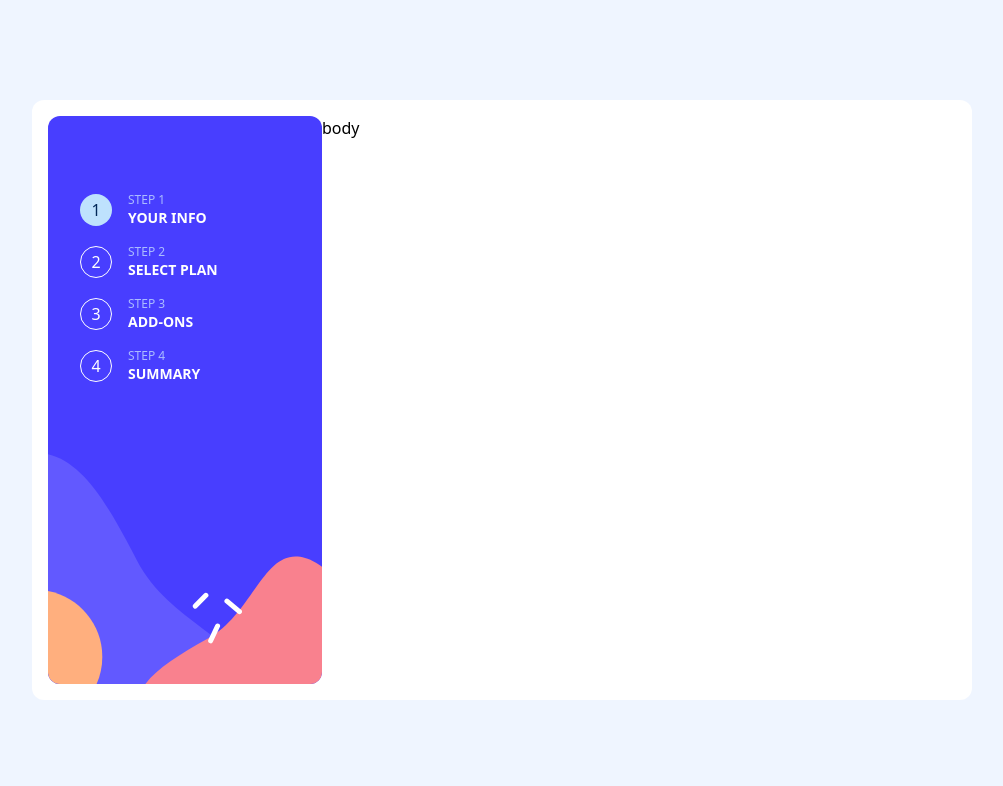
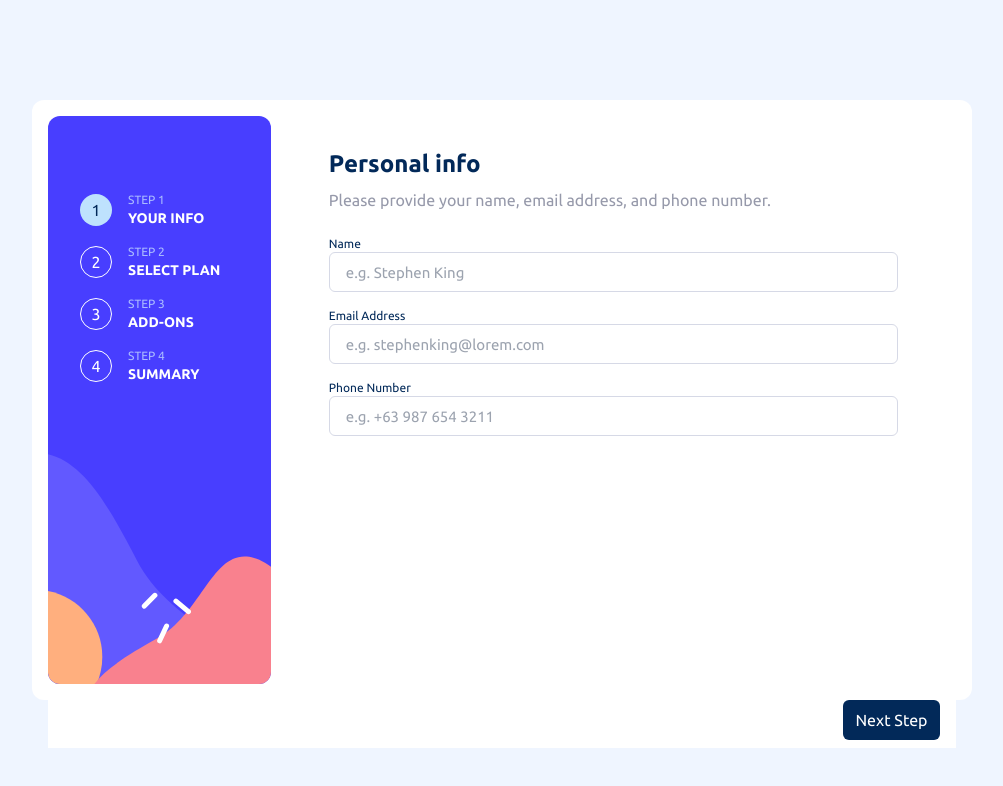
Before and after one commit to brailecg/fm-multistep, a Next.js app: page / in a window 1280 px wide. Shown: the top 786 px of the page, without its empty margins (138-1141 px from the left). Built offline with nearby package versions, Linux system fonts and the light colour scheme.

Commit message:
update with footer - still being worked on

```diff
--- /dev/null
+++ b/components/Footer.jsx
@@ -0,0 +1,18 @@
+import React from "react";
+
+const Footer = ({ step = 1 }) => {
+  return (
+    <div
+      className={` z-50 p-4 h-16 sticky bottom-0 w-full bg-white flex justify-between `}>
+      <div>
+        {step > 1 && <button className={` text-fmgrey-grey`}>Go Back</button>}
+      </div>
+      <button
+        className={` w-[97px] h-[40px] hover:bg-fmblue-lightdark bg-fmblue-dark rounded-md text-white`}>
+        Next Step
+      </button>
+    </div>
+  );
+};
+
+export default Footer;
--- /dev/null
+++ b/components/FormInput.jsx
@@ -0,0 +1,26 @@
+import React from "react";
+
+export const FormInput = ({ label, placeholder, error, labelFor }) => {
+  return (
+    <div className={` flex flex-col`}>
+      <label
+        htmlFor={labelFor}
+        className={` text-xs text-fmblue-dark flex justify-between`}>
+        <span>{label}</span>
+        {error && (
+          <span className={` text-fmred-red font-bold`}>
+            This field is required.
+          </span>
+        )}
+      </label>
+      <input
+        type="text"
+        id={labelFor}
+        placeholder={placeholder}
+        className={` hover:border-fmblue-one border ${
+          error ? "border-fmred-red" : "border-fmgrey-greylight"
+        }  rounded-md h-10 px-4  placeholder:text-[15px]`}
+      />
+    </div>
+  );
+};
--- a/components/Layout.jsx
+++ b/components/Layout.jsx
@@ -1,14 +1,25 @@
 import React from "react";
 import Nav from "./Nav";
+
+import { Inter, Ubuntu } from "next/font/google";
+import Footer from "./Footer";
+
+const inter = Inter({ subsets: ["latin"] });
+const ubuntu = Ubuntu({ subsets: ["latin"], weight: ["400", "700"] });
 
 const Layout = ({ children }) => {
   return (
     <main
-      className={` flex justify-center md:items-center bg-fmblue-lightest h-screen`}>
+      className={` flex flex-col items-center md:justify-center bg-fmblue-lightest h-screen ${ubuntu.className}`}>
       <div
-        className={` bg-inherit md:bg-white md:rounded-xl md:p-4 md:h-[600px] w-[365px] md:w-[940px] md:flex relative`}>
-        <Nav />
-        {children}
+        className={` bg-inherit md:bg-white md:rounded-xl md:p-4 md:h-[600px] w-[365px] md:w-[940px]`}>
+        <div className={` h-full md:flex relative`}>
+          <Nav />
+          <div className={` h-14 relative w-full flex justify-center`}>
+            {children}
+          </div>
+        </div>
+        <Footer />
       </div>
     </main>
   );
--- a/components/Nav.jsx
+++ b/components/Nav.jsx
@@ -16,7 +16,7 @@ const Nav = () => {
   const [activeStep, setActiveStep] = useState(1);
   return (
     <nav
-      className={` rounded-none md:rounded-xl px-0 py-0 md:px-8 md:py-10 flex overflow-hidden  bg-fmblue-one h-[172px] relative md:min-h-full md:w-[274px]`}>
+      className={` rounded-none md:rounded-xl px-0 py-0 md:px-8 md:py-10 flex overflow-hidden border-0  bg-fmblue-one h-[172px] relative md:min-h-full md:w-[274px]`}>
       <div className={` z-20 w-full`}>
         <ul
           className={` flex flex-row md:flex-col justify-center mt-9 space-x-4 space-y-0 md:space-y-4 md:space-x-0`}>
--- a/pages/index.js
+++ b/pages/index.js
@@ -1,12 +1,39 @@
 import Layout from "@/components/Layout";
-import { Inter } from "next/font/google";
-
-const inter = Inter({ subsets: ["latin"] });
+import { FormInput } from "@/components/FormInput";
 
 export default function Home() {
   return (
     <Layout>
-      <div className={` absolute md:static`}>body</div>
+      <div
+        className={` -top-20 z-50 bg-white w-[90%] rounded-lg absolute px-6 py-8 md:static`}>
+        <h2 className={` text-fmblue-dark font-bold text-2xl mb-2`}>
+          Personal info
+        </h2>
+        <p className={` text-fmgrey-grey`}>
+          Please provide your name, email address, and phone number.
+        </p>
+
+        <div className={` flex flex-col mt-6 space-y-4`}>
+          <FormInput
+            error={false}
+            labelFor={"name"}
+            label={"Name"}
+            placeholder={"e.g. Stephen King"}
+          />
+          <FormInput
+            error={false}
+            labelFor={"email"}
+            label={"Email Address"}
+            placeholder={"e.g. stephenking@lorem.com"}
+          />
+          <FormInput
+            error={false}
+            labelFor={"phone"}
+            label={"Phone Number"}
+            placeholder={"e.g. +63 987 654 3211"}
+          />
+        </div>
+      </div>
     </Layout>
   );
 }
--- a/tailwind.config.js
+++ b/tailwind.config.js
@@ -18,7 +18,15 @@ module.exports = {
           lightest: "#EFF5FF",
           lighter: "#ABBCFF",
           light: "#BEE2FD",
+          lightdark: "#164a8a",
           dark: "#022959",
+        },
+        fmgrey: {
+          grey: "#9699aa",
+          greylight: "#d6d9e6",
+        },
+        fmred: {
+          red: "#ee374a",
         },
       },
     },
```
